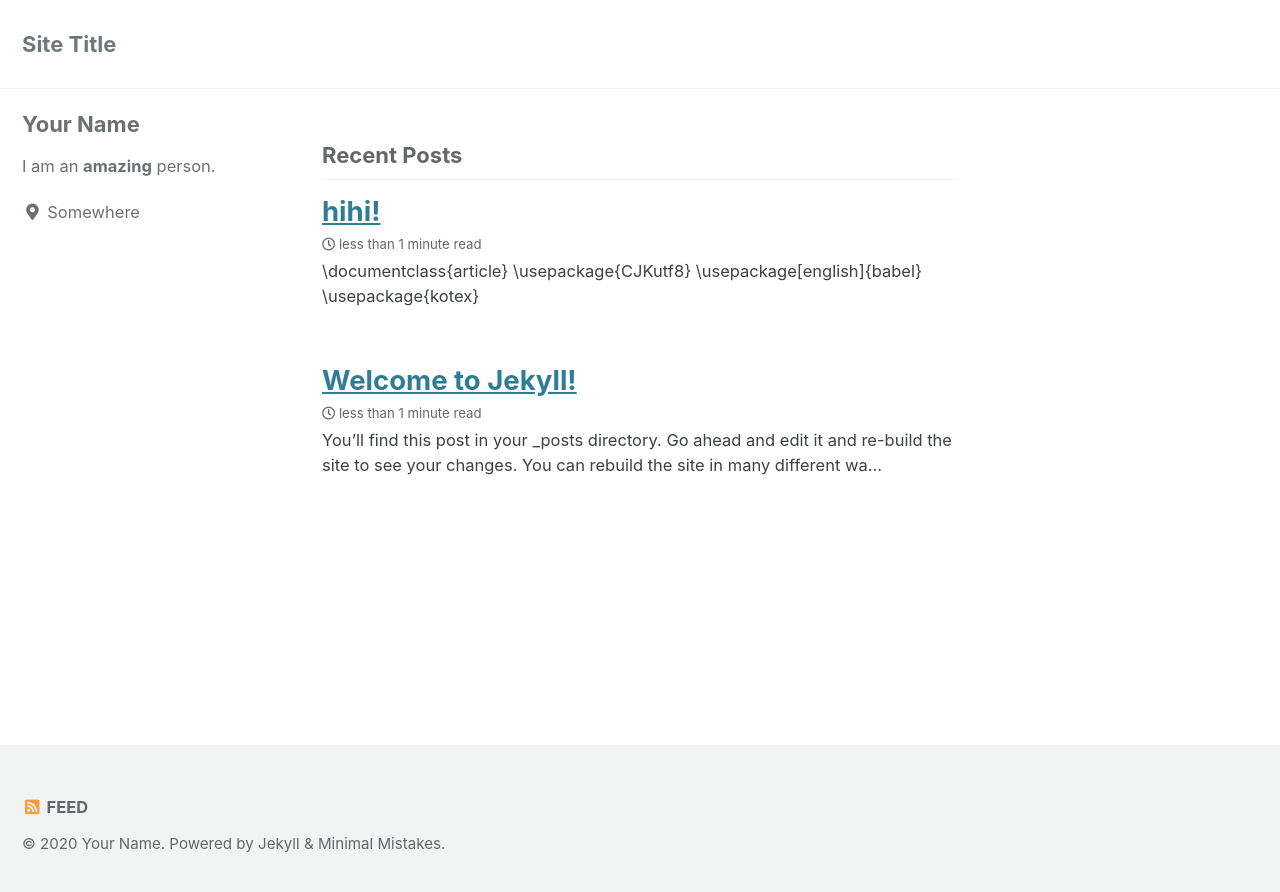
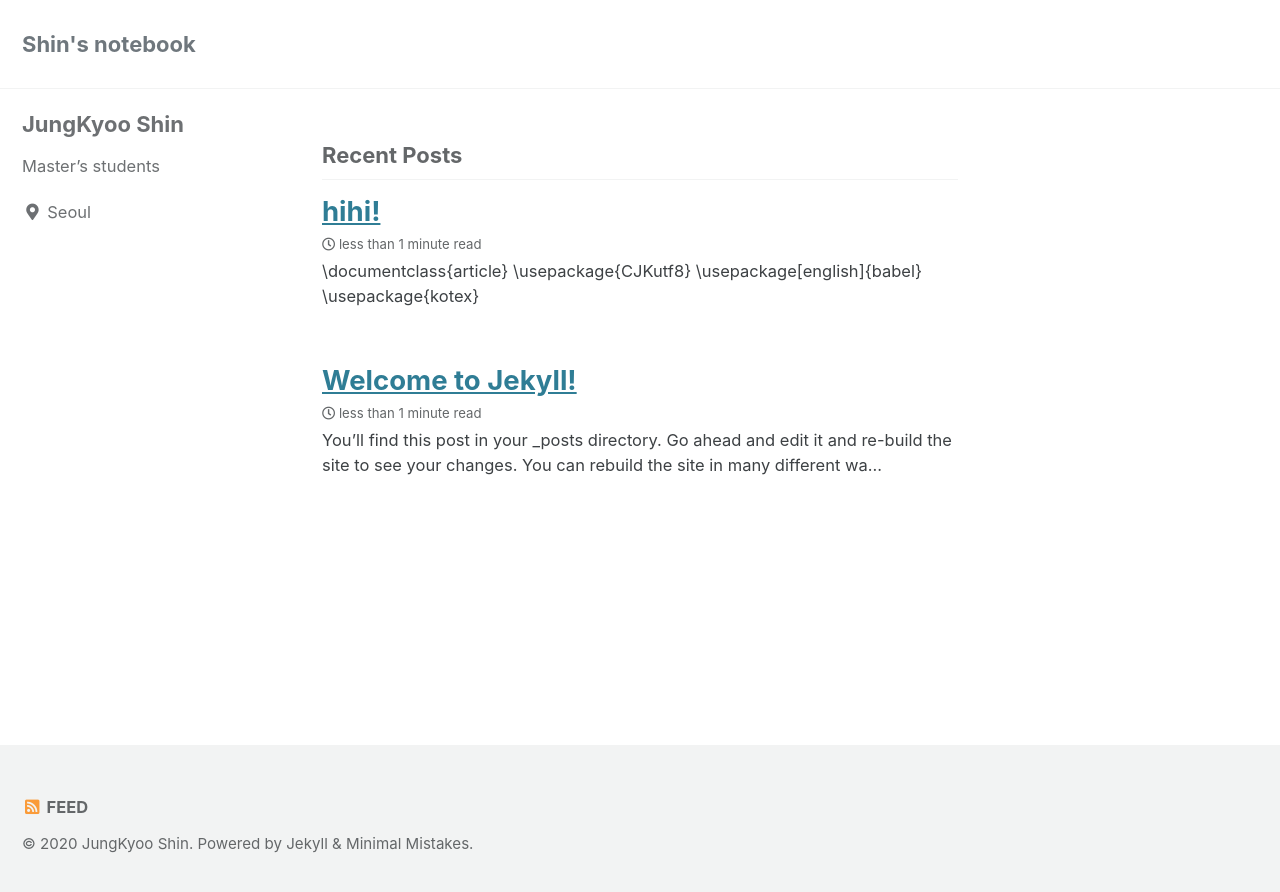
Before and after one commit to JKyooShin/JKyooShin.github.io, a Jekyll site: the page built from index.html, in a window 1280 px wide. Shown: the top 892 px of the page. Built offline with Jekyll 4.4.1, drawn with Linux system fonts in a browser that asks for light colours; cached includes are drawn as plain includes; the list of posts is cut into pages by our own code.

Commit message:
Update _config.yml

```diff
--- a/_config.yml
+++ b/_config.yml
@@ -16,11 +16,11 @@ minimal_mistakes_skin    : "default" # "air", "aqua", "contrast", "dark", "dirt"
 
 # Site Settings
 locale                   : "en-US"
-title                    : "Site Title"
+title                    : "Shin's notebook"
 title_separator          : "-"
 subtitle                 : # site tagline that appears below site title in masthead
-name                     : "Your Name"
-description              : "An amazing website."
+name                     : "JungKyoo Shin"
+description              : "공부 블로그"
 url                      : "https://jkyooshin.github.io"
 baseurl                  : ""
 repository               : # GitHub username/repo-name e.g. "mmistakes/minimal-mistakes"
@@ -93,10 +93,10 @@ analytics:
 
 # Site Author
 author:
-  name             : "Your Name"
+  name             : "JungKyoo Shin"
   avatar           : # path of avatar image, e.g. "/assets/images/bio-photo.jpg"
-  bio              : "I am an **amazing** person."
-  location         : "Somewhere"
+  bio              : "Master's students"
+  location         : "Seoul"
   email            :
   links:
     - label: "Email"
```
